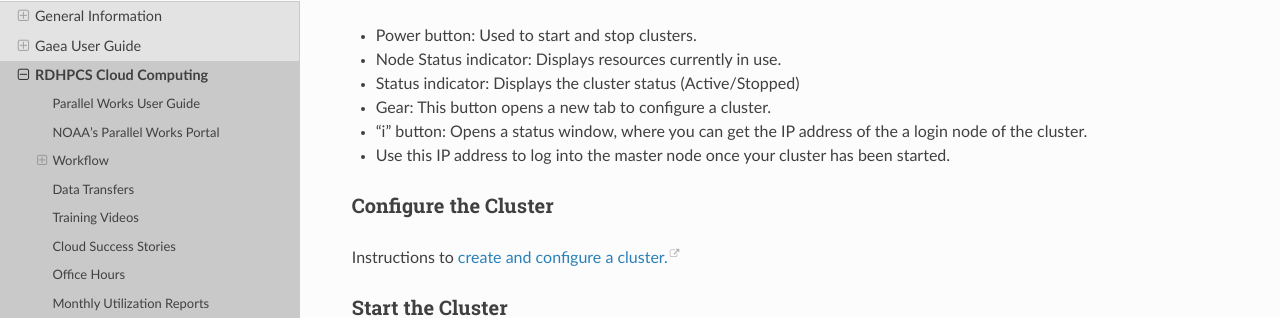
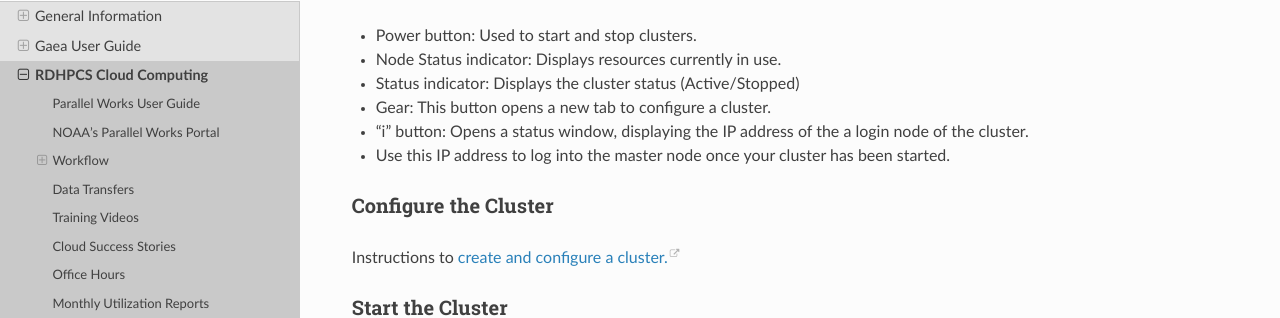
Before and after one commit to NOAA-RDHPCS/noaa-rdhpcs.github.io, a Sphinx documentation site: the page built from source/systems/cloud_user_guide.rst, in a window 1280 px wide and 900 px high, scrolled down 1616 px. Shown: the part 136-454 px from the top of the window. Built offline with Sphinx 7.4.7 and the Read the Docs theme 2.0.0, drawn with Linux system fonts in a browser that asks for light colours.

Commit message:
small changes

```diff
--- a/source/systems/cloud_user_guide.rst
+++ b/source/systems/cloud_user_guide.rst
@@ -81,7 +81,7 @@ On the Compute tab, notice the following:
 * Node Status indicator: Displays resources currently in use.
 * Status indicator: Displays the cluster status (Active/Stopped)
 * Gear: This button opens a new tab to configure a cluster.
-*  "i" button: Opens a status window, where you can get the IP address of the a login node of the cluster.
+*  "i" button: Opens a status window, displaying the IP address of the a login node of the cluster.
 *  Use this IP address to log into the master node once your cluster has been started.
 
 .. _configure-cluster:
@@ -466,7 +466,8 @@ Monthly Utilization Reports
 FY2024 Usage
 ------------
 
-`Cumulative usage through end of May <https://docs.google.com/presentation/d/1fzqbYr1ma-ajJWRJQDcxPpgOAsojFKG_1-S_Y7f3Y3s/edit#slide=id.p>`_
+`Cumulative usage through end of May
+<https://docs.google.com/presentation/d/1fzqbYr1ma-ajJWRJQDcxPpgOAsojFKG_1-S_Y7f3Y3s/edit#slide=id.p>`_
 
 
 Frequently Asked Questions
```
